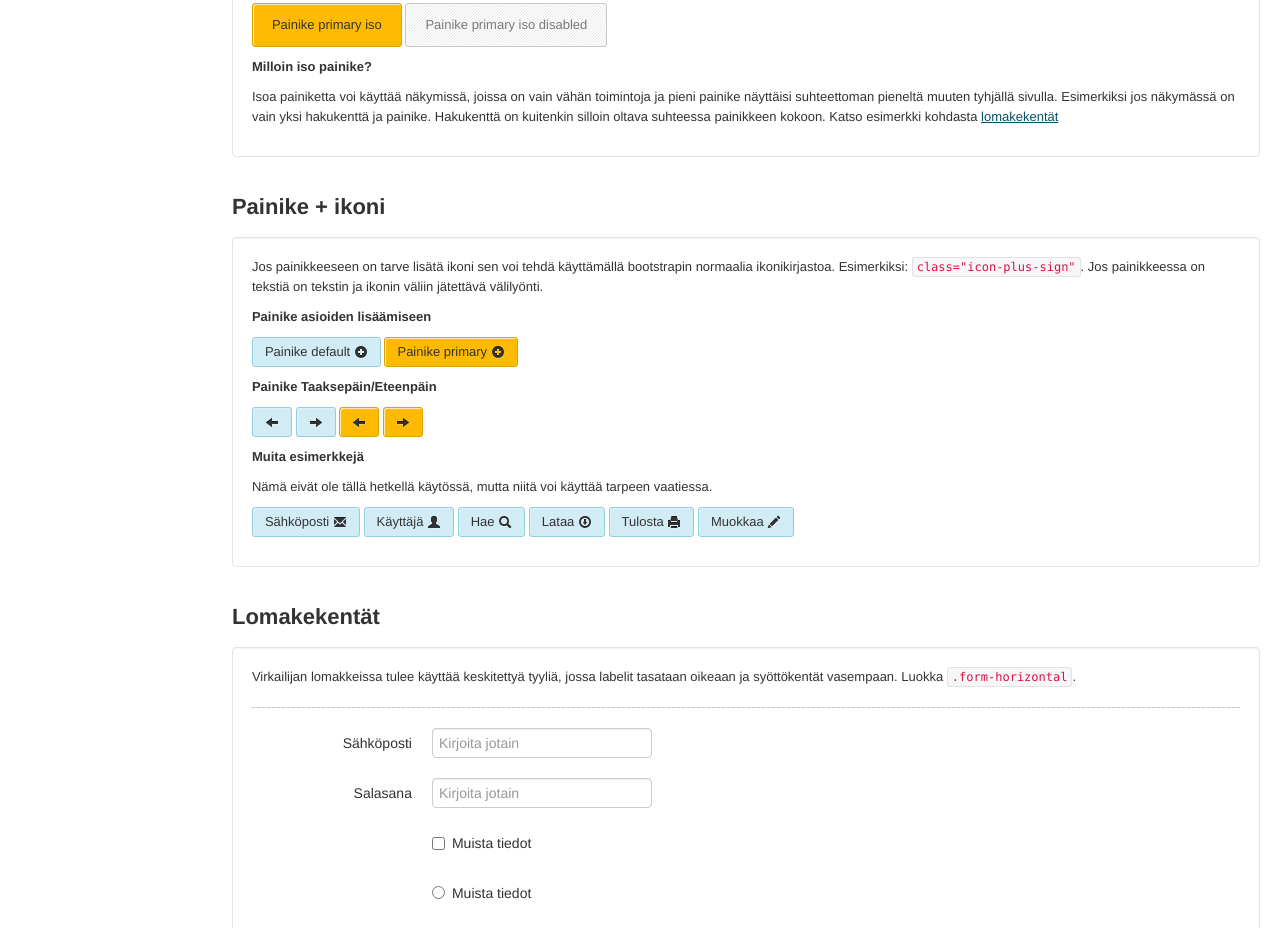
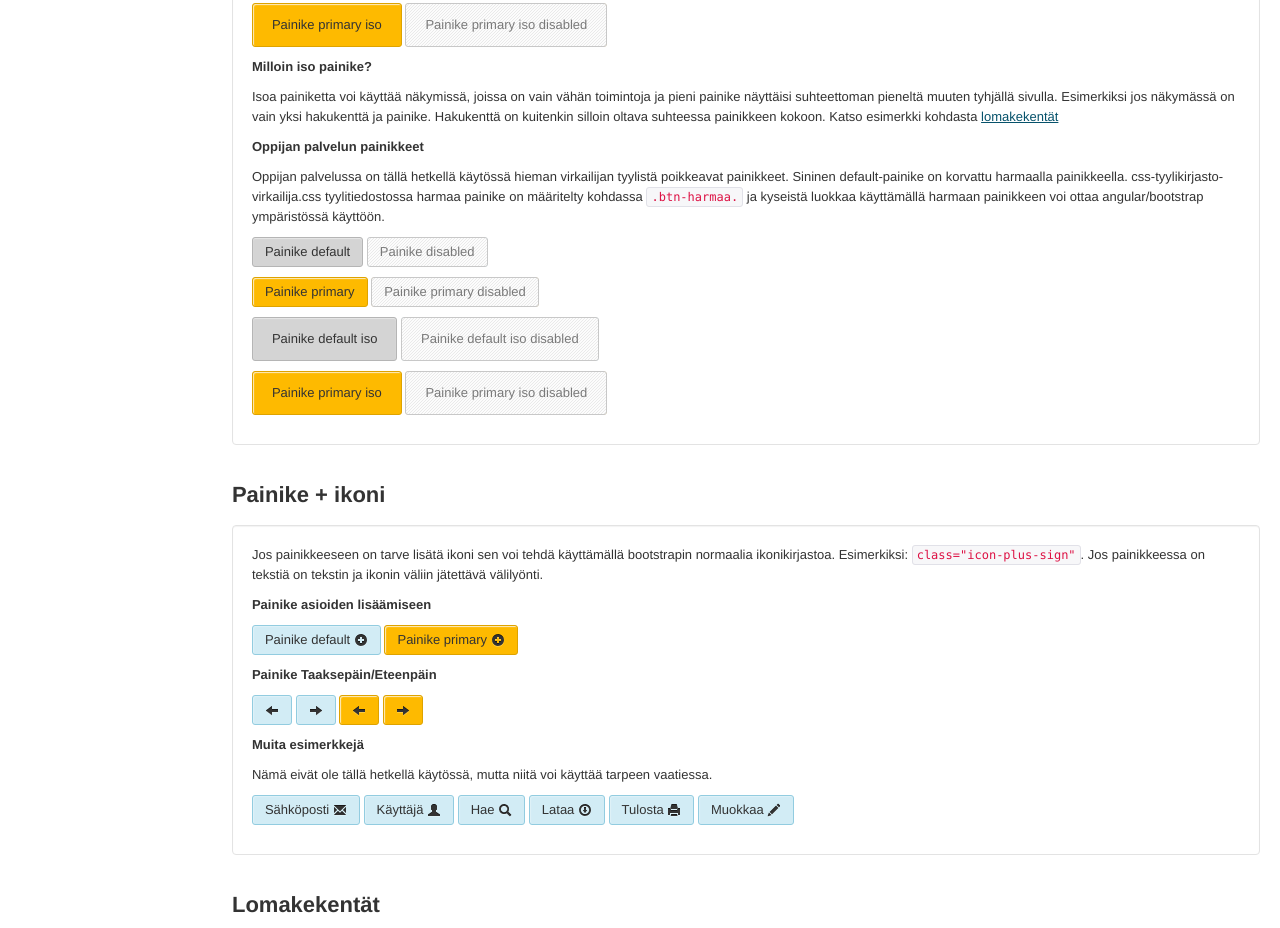
Before and after one commit to hhintikk/angular-css, a plain HTML site: page css-tyylikirjasto-virkailija.html in a window 1280 px wide. Shown: the part 6567-7495 px from the top of the page. Drawn offline with nearby package versions, Linux system fonts and the light colour scheme.

Commit message:
Päivityksiä
Painikkeet, linkit, sivutuskuva

```diff
--- a/css-tyylikirjasto-virkailija.html
+++ b/css-tyylikirjasto-virkailija.html
@@ -183,6 +183,25 @@ border-width:5px; border-color:white; box-shadow: 0px 0px 1px 0px rgba(0,0,0,0.5
     </p>
     <h5>Milloin iso painike?</h5>
         <p>Isoa painiketta voi käyttää näkymissä, joissa on vain vähän toimintoja ja pieni painike näyttäisi suhteettoman pieneltä muuten tyhjällä sivulla. Esimerkiksi jos näkymässä on vain yksi hakukenttä ja painike. Hakukenttä on kuitenkin silloin oltava suhteessa painikkeen kokoon. Katso esimerkki kohdasta <a href="#lomake">lomakekentät</a></p>
+
+<h5>Oppijan palvelun painikkeet</h5>
+<p>Oppijan palvelussa on tällä hetkellä käytössä hieman virkailijan tyylistä poikkeavat painikkeet. Sininen default-painike on korvattu harmaalla painikkeella. css-tyylikirjasto-virkailija.css tyylitiedostossa harmaa painike on määritelty kohdassa <code>.btn-harmaa.</code> ja kyseistä luokkaa käyttämällä harmaan painikkeen voi ottaa angular/bootstrap ympäristössä käyttöön.</p>
+    <p>
+        <button class="btn btn-harmaa">Painike default</button>
+        <button class="btn" disabled>Painike disabled</button>
+    </p>
+    <p>
+        <button class="btn btn-primary">Painike primary</button>
+        <button class="btn btn-primary" disabled>Painike primary disabled</button>
+    </p>
+    <p>
+        <button class="btn btn-large btn-harmaa">Painike default iso</button>
+        <button class="btn btn-large" disabled>Painike default iso disabled</button>
+    </p>
+    <p>
+        <button class="btn btn-primary btn-large">Painike primary iso</button>
+        <button class="btn btn-primary btn-large" disabled>Painike primary iso disabled</button>
+    </p>
     </div>
 </div>		<!-- END ROW -->
 
@@ -248,7 +267,7 @@ border-width:5px; border-color:white; box-shadow: 0px 0px 1px 0px rgba(0,0,0,0.5
                         <label class="radio">
                         <input type="radio">Muista tiedot</label>
                         </div>
-                    </div>
+
 
                 <div class="form-actions">
                 <button type="button" class="btn">Peruuta</button>
@@ -305,7 +324,7 @@ border-width:5px; border-color:white; box-shadow: 0px 0px 1px 0px rgba(0,0,0,0.5
 <div>
     <textarea name="YourStory" id="YourStory"  rows="5" placeholder="Disabloitu tekstikenttä" disabled></textarea>
 </div>
-            </div>
+</div>
 </div>		<!-- END ROW -->
 
 <div class="row-fluid"> <!-- ROW -->
@@ -395,12 +414,20 @@ border-width:5px; border-color:white; box-shadow: 0px 0px 1px 0px rgba(0,0,0,0.5
             <p>Active: <a href="#" style="color:#06526b; text-decoration:underline;">Lorem ipsum dolor sit amet</a></p>
             <p>Visited: <a href="#" style="color:#707070; text-decoration:underline;">Lorem ipsum dolor sit amet</a></p>
         </div>
+<div class="well" style="border-style:solid; border-width:1px; border-color:rgba(20, 158, 203, 0.45); border-radius:3px; padding:10px;">
+            <h5>Linkkien värit valkoisella taustalla H1 otsikoissa</h5>
+            <h1>Idle: <a href="#">Lorem ipsum dolor sit amet</a></h1>
+            <h1>Hover: <a href="#" style="color:#062B37; text-decoration:underline;">Lorem ipsum dolor sit amet</a></h1>
+            <h1>Active: <a href="#" style="color:#06526b; text-decoration:underline;">Lorem ipsum dolor sit amet</a></h1>
+            <h1>Visited: <a href="#" style="color:#707070; text-decoration:underline;">Lorem ipsum dolor sit amet</a></h1>
+        </div>
         <div class="well" style="border-style:solid; border-width:1px; border-color:rgba(20, 158, 203, 0.45); border-radius:3px; padding:10px;">
             <h5>Linkkien värit bodytekstin sisällä</h5>
 <p>Jukolan talo, eteläisessä Hämeessä, seisoo erään mäen pohjaisella rinteellä, liki Toukolan kylää. Sen läheisin ympäristö on kivinen tanner, mutta alempana alkaa pellot, joissa, ennenkuin talo oli <a style="color:#707070;" href="www.iltalehti.fi">Historia, perinteet ja kulttuuri -teeman mukaista koulutusta järjestävät korkeakoulut</a> häviöön mennyt, aaltoili teräinen vilja. Peltojen alla on niittu, apilaäyräinen, halkileikkaama monipolvisen ojan; ja runsaasti antoi se heiniä, ennenkuin joutui laitumeksi kylän karjalle. Muutoin on talolla avaria metsiä, soita ja erämaita, jotka, tämän tilustan ensimmäisen perustajan oivallisen toiminnan kautta, <a href="www.iltasanomat.fi">Kulttuurintutkimus - ylempi korkeakoulututkinto muualla</a> olivat langenneet sille osaksi jo ison-jaon käydessä entisinä aikoina. Silloinpa Jukolan isäntä, pitäen enemmän huolta jälkeentulevainsa edusta kuin omasta parhaastansa, otti vastaan osaksensa kulon polttaman metsän ja sai sillä keinolla seitsemän vertaa enemmän kuin toiset naapurinsa. Mutta kaikki kulovalkean jäljet olivat jo kadonneet hänen piiristänsä ja tuuhea metsä kasvanut sijaan.—Ja tämä on niiden seitsemän veljen koto, joiden elämänvaiheita tässä nyt käyn kertoilemaan.</p>
         </div>
         <div class="well" style="background:#149ecb; border-style:solid; border-width:1px; border-color:rgba(20, 158, 203, 0.45); border-radius:3px; padding:10px;" >
             <h5>Linkkien värit ylätunnisteessa</h5>
+            <p>Tummalla taustalla, kuten ylätunnisteessa käytetään aina valkoista ja alleviivattua linkkityyliä.</p>
             <p>Idle: <a href="#" style="color:#ffffff;">Lorem ipsum dolor sit amet</a></p>
             <p>Hover: <a href="#" style="color:#ffffff; text-decoration:underline;">Lorem ipsum dolor sit amet</a></p>
             <p>Active: <a href="#" style="color:#ffffff; text-decoration:underline;">Lorem ipsum dolor sit amet</a></p>
@@ -671,6 +698,9 @@ Sivutukseen on olemassa seuraavanlainen komponentti, jonka saa käyttöön laitt
     <li><a href="#">&rarr;</a></li>
   </ul>
 </div>
+<h5>Sivutus ja tulosten järjestäminen</h5>
+<p>Allaolevassa kuvassa esitetään miten sivutuksen voi toteuttaa käytännössä.</p>
+<img src="img/Sivutus.png">
     </div>
 </div>
 
--- a/css/css-tyylikirjasto-virkailija.css
+++ b/css/css-tyylikirjasto-virkailija.css
@@ -104,6 +104,17 @@ background-image: none;
 .btn-primary[disabled] {
   border-color:#ababab;
   box-shadow: none;
+}
+
+/* harmaa nappula*/
+
+.btn-harmaa {
+  background: #D4D4D4;
+  border-radius: 3px;
+  border: 1px solid #B5B5B5;
+  -moz-box-shadow:    inset 0px 1px 1px 0px #E7E7E7;
+  -webkit-box-shadow: inset 0px 1px 1px 0px #E7E7E7;
+  box-shadow:         inset 0px 1px 1px 0px #E7E7E7;
 }
 
 /*TEKSTI*/
@@ -248,7 +259,7 @@ a {
 }
 
 a :visited {
-    color:#474747;
+    color:#707070;
     text-decoration:underline;
 }
 
```
Also changed, not shown: img/Sivutus.png (added).
